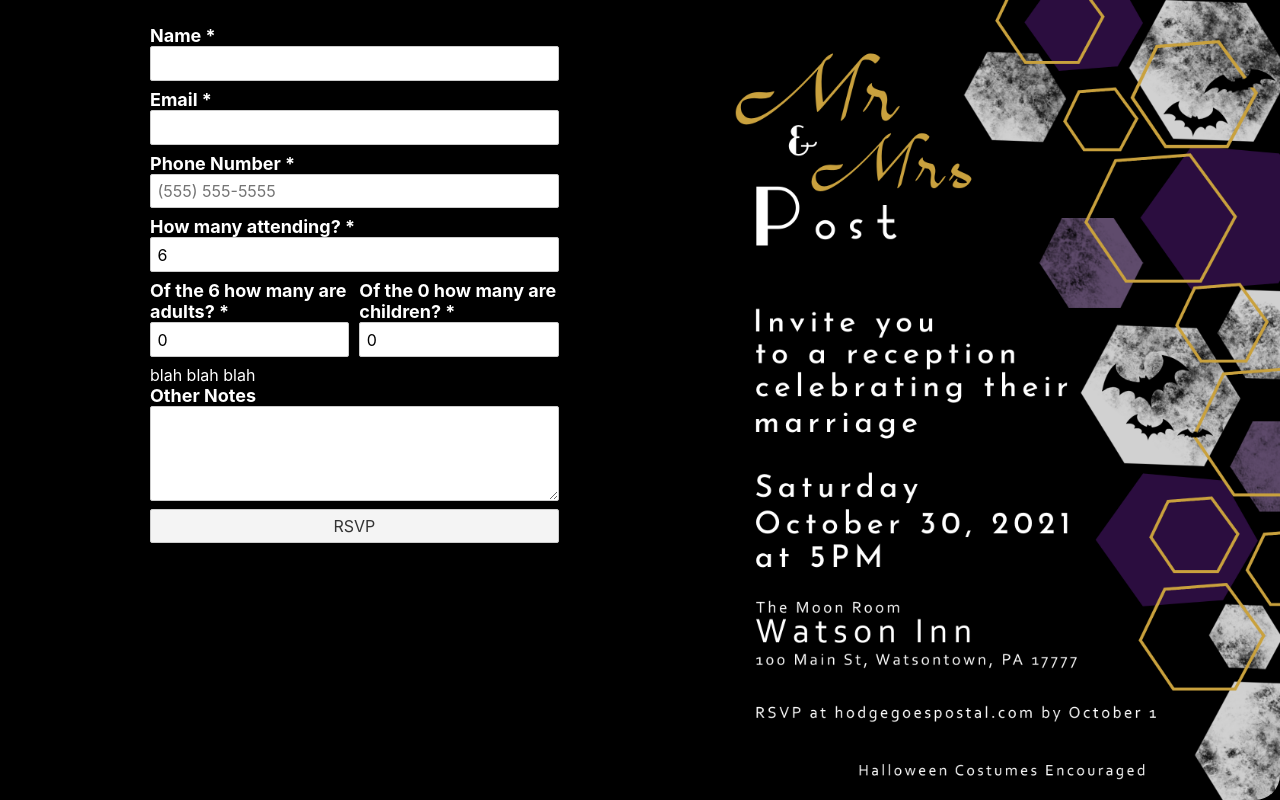
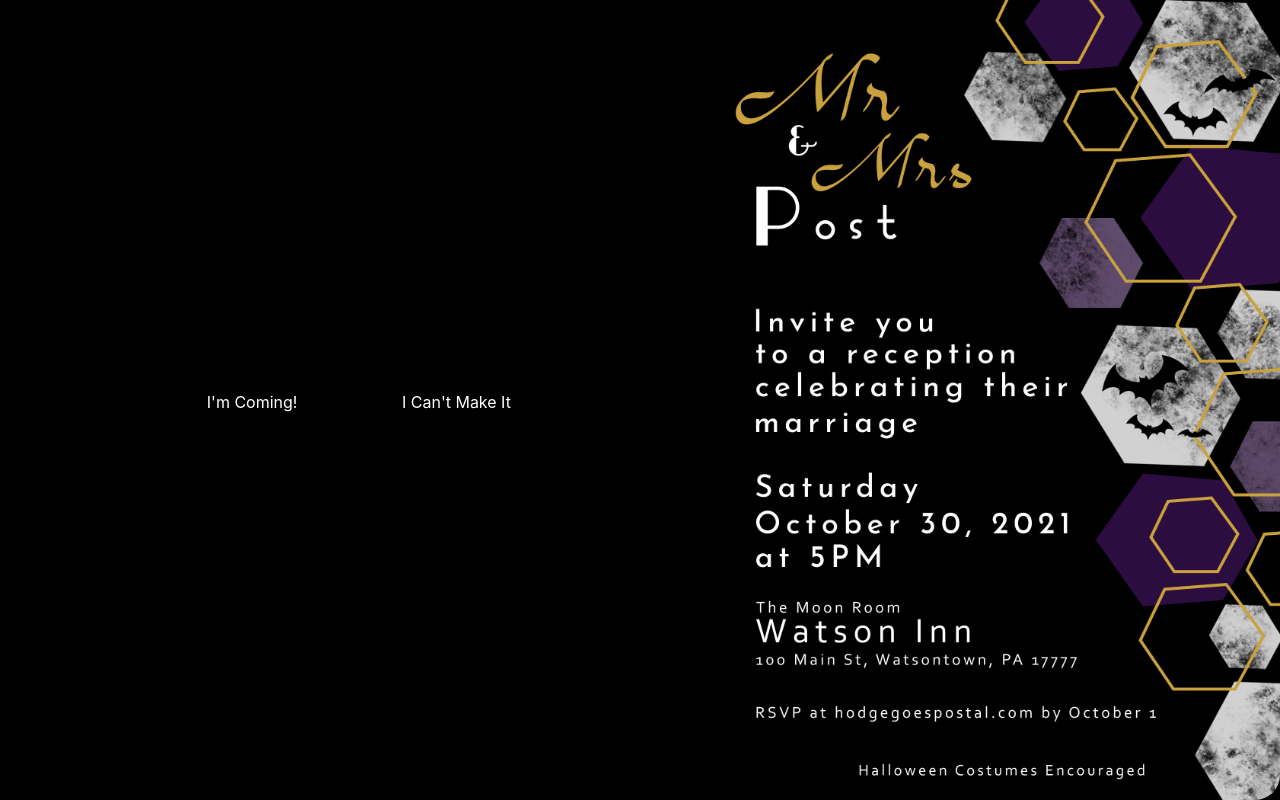
Before and after one commit to adamrpostjr/Reception-RSVP, a Svelte app: page / in a window 1280 px wide. Built offline with nearby package versions, Linux system fonts and the light colour scheme.

Commit message:
Moving to a state based system laying out and styling for desktop

```diff
--- a/src/App.svelte
+++ b/src/App.svelte
@@ -1,15 +1,55 @@
 <script>
   import RSVP from "./RSVP.svelte";
-  import Card from "./Card.svelte"
+  import RSVPNotComing from "./RSVPNotComing.svelte";
+  import Card from "./Card.svelte";
+  import Coming from "./Coming.svelte";
+  import { qOne, qTwo, qThree, qFour, qOneAnswer } from "./store.js";
+
+  let qOneAnswered;
+  let qTwoAnswered;
+  let qThreeAnswered;
+  let qFourAnswered;
+  let coming;
+
+  qOne.subscribe((value) => {
+    qOneAnswered = value;
+  });
+  qTwo.subscribe((value) => {
+    qTwoAnswered = value;
+  });
+  qThree.subscribe((value) => {
+    qThreeAnswered = value;
+  });
+  qFour.subscribe((value) => {
+    qFourAnswered = value;
+  });
+  qOneAnswer.subscribe((value) => {
+    coming = value;
+  });
 </script>
 
 <main>
-  <RSVP />
-  <Card/>
+  {#if !qOneAnswered && !qTwoAnswered && !qThreeAnswered && !qFourAnswered}
+    <Coming />
+  {:else if qOneAnswered && !qTwoAnswered && !qThreeAnswered && !qFourAnswered}
+    {#if coming}
+      <RSVP />
+    {:else}
+      <RSVPNotComing />
+    {/if}
+  {:else if qOneAnswered && qTwoAnswered && !qThreeAnswered && !qFourAnswered}
+    adult food choices
+  {:else if qOneAnswered && qTwoAnswered && qThreeAnswered && !qFourAnswered}
+    children food choices
+  {:else if qOneAnswered && qTwoAnswered && qThreeAnswered && qFourAnswered}
+    The End -- submit / store a cookie or some shit
+  {/if}
+
+  <Card />
 </main>
 
 <style>
-  main{
+  main {
     display: flex;
     flex-direction: row;
     justify-content: space-between;
--- /dev/null
+++ b/src/Coming.svelte
@@ -0,0 +1,41 @@
+<script>
+  import { qOne, qOneAnswer } from "./store.js";
+
+  // TODO:  Needs to be styled
+
+  function imComing() {
+    // person is coming 🥳
+    qOneAnswer.set(1);
+    qOne.set(1);
+  }
+  function cantMakeIt() {
+    // person is not coming! 😥
+    qOneAnswer.set(0);
+    qOne.set(1);
+  }
+</script>
+
+<rsvp>
+  <span on:click={imComing}>I'm Coming!</span>
+  <span on:click={cantMakeIt}>I Can't Make It</span>
+</rsvp>
+
+<style>
+  rsvp {
+    justify-content: space-around;
+    display: flex;
+    flex-direction: row;
+    margin: 25px 150px;
+    width: 100%;
+    align-items: center;
+  }
+  span {
+    display: flex;
+    flex-direction: column;
+    justify-content: center;
+    cursor: pointer;
+    height: 10vh;
+    width: 10vw;
+    text-align: center;
+  }
+</style>
--- a/src/RSVP.svelte
+++ b/src/RSVP.svelte
@@ -1,9 +1,15 @@
 <script>
   import * as axios from "axios";
 
+  import { qOneAnswer } from "./store.js";
+  let coming;
+  qOneAnswer.subscribe((value) => {
+    coming = value;
+  });
+
   var name, email, phone, notes;
 
-  var attending = 6,
+  var attending = 0,
     adults = 0,
     children = 0;
 
@@ -16,23 +22,12 @@
       : "(" + x[1] + ") " + x[2] + (x[3] ? "-" + x[3] : "");
   };
 
-  var post = () => {
-    console.log("test");
-    axios.post("http://192.168.0.2:8087/RSVP", {
-      data: {
-        Name: name,
-        Email: email,
-        Phone: phone,
-        NumAttending: attending,
-        Adults: adults,
-        Children: children,
-        Notes: notes,
-      },
-    });
-  };
+  // TODO: This needs to save the information then move to the next step of choosing food
+
+  var saveInformation = () => {};
 </script>
 
-<form on:submit|preventDefault={post} action="/RSVP" method="POST">
+<form on:submit|preventDefault={saveInformation} action="/RSVP" method="POST">
   <label for="Name">Name *</label>
   <input bind:value={name} type="text" name="Name" required />
   <label for="Email">Email *</label>
@@ -46,6 +41,8 @@
     placeholder="(555) 555-5555"
     required
   />
+
+  {#if coming}
     <label for="PeopleAttending">How many attending? *</label>
     <input
       type="number"
@@ -77,18 +74,23 @@
             type="number"
             bind:value={children}
             name="Children"
-          min="1"
+            min="0"
             max={attending - adults}
             required
           />
         </right>
       </row>
     {/if}
-  <!-- Logic for food choices -->
-  blah blah blah
+  {/if}
   <label for="notes">Other Notes</label>
   <textarea bind:value={notes} name="notes" cols="30" rows="4" />
-  <button>RSVP</button>
+  <button>
+    {#if coming}
+      Choose Some Food!
+    {:else}
+      Leave a Note!
+    {/if}
+  </button>
 </form>
 
 <style>
@@ -102,6 +104,9 @@
     display: flex;
     flex-direction: column;
     margin: 25px 150px;
+  }
+  textarea {
+    resize: none;
   }
   row {
     display: flex;
--- /dev/null
+++ b/src/RSVPNotComing.svelte
@@ -0,0 +1,54 @@
+<script>
+  import { qOneAnswer } from "./store.js";
+
+  var name, email, phone, notes;
+
+  var mask = (e) => {
+    var x = e.target.value
+      .replace(/\D/g, "")
+      .match(/(\d{0,3})(\d{0,3})(\d{0,4})/);
+    e.target.value = !x[2]
+      ? x[1]
+      : "(" + x[1] + ") " + x[2] + (x[3] ? "-" + x[3] : "");
+  };
+
+  // TODO: This needs to save the information then move to the next step of choosing food
+
+  function saveInformation() {}
+</script>
+
+<form on:submit|preventDefault={saveInformation} action="/RSVP" method="POST">
+  <label for="Name">Name *</label>
+  <input bind:value={name} type="text" name="Name" required />
+  <label for="Email">Email *</label>
+  <input bind:value={email} type="email" name="Email" required />
+  <label for="Phone">Phone Number *</label>
+  <input
+    type="tel"
+    name="Phone"
+    on:change={mask}
+    bind:value={phone}
+    placeholder="(555) 555-5555"
+    required
+  />
+  <label for="notes">Other Notes</label>
+  <textarea bind:value={notes} name="notes" cols="30" rows="4" />
+  <button> Leave a Nice Note </button>
+</form>
+
+<style>
+  label {
+    font-weight: bolder;
+    font-size: large;
+  }
+  form {
+    width: 100%;
+    justify-content: flex-start;
+    display: flex;
+    flex-direction: column;
+    margin: 25px 150px;
+  }
+  textarea {
+    resize: none;
+  }
+</style>
--- /dev/null
+++ b/src/store.js
@@ -0,0 +1,34 @@
+import { writable } from 'svelte/store';
+
+/*
+* boolen for if the question has been answered
+*/
+export const qOne = writable(0) // are you coming?
+export const qTwo = writable(0) // little info about you
+export const qThree = writable(0) // food for an adult
+export const qFour = writable(0) // food for the kid
+
+/*
+* boolen for coming 1 = yes 0 = no
+*/
+export const qOneAnswer = writable(0) // coming yes or no
+/*
+* This is for the form if they are not coming
+* will be 0 if the question has not been answered and filled with JSON Object if it has been answered
+*/
+export const qTwoAnswerOne = writable(0) // name phone email comment
+/*
+* This if for the form if they are coming
+* will be 0 if the question has not been answered and filled with JSON Object if it has been answered
+*/
+export const qTwoAnswerTwo = writable(0) // name phone email comment adults children notes
+/*
+* This is for the Adult Food Choices
+* this will be if the question has not been answered and filled with an array json objects ( one for each perons )
+*/
+export const qThreeAnswer = writable(0) // food for each adult person
+/*
+* This is for the Child Food Choices
+* this will be if the question has not been answered and filled with an array json objects ( one for each perons )
+*/
+export const qFourAnswer = writable(0) // food for each child person
```
Also changed, not shown: 1 other file (tests, documents, lock files or other folders). Lines whose indentation alone changed are shown as unchanged.
